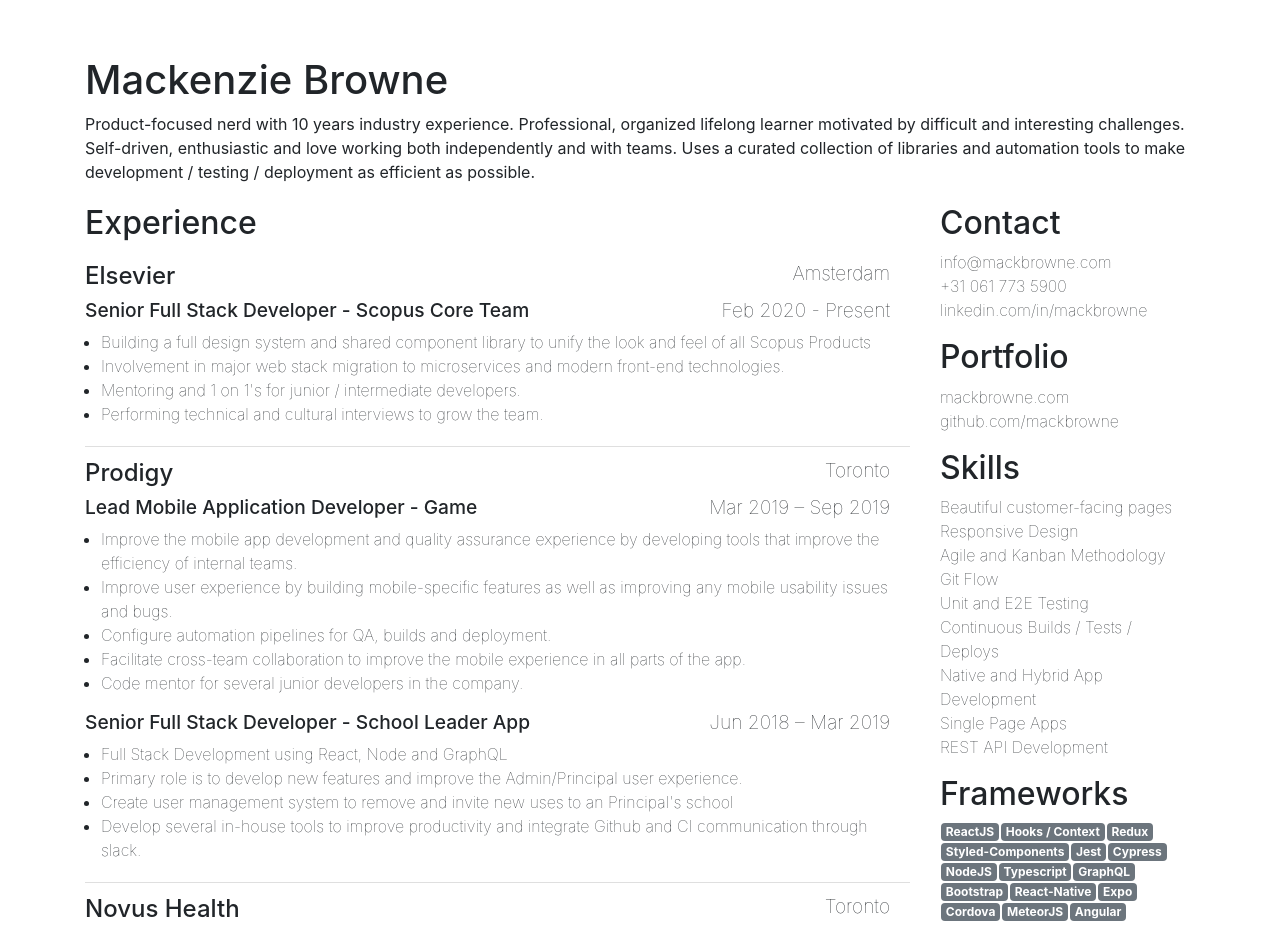
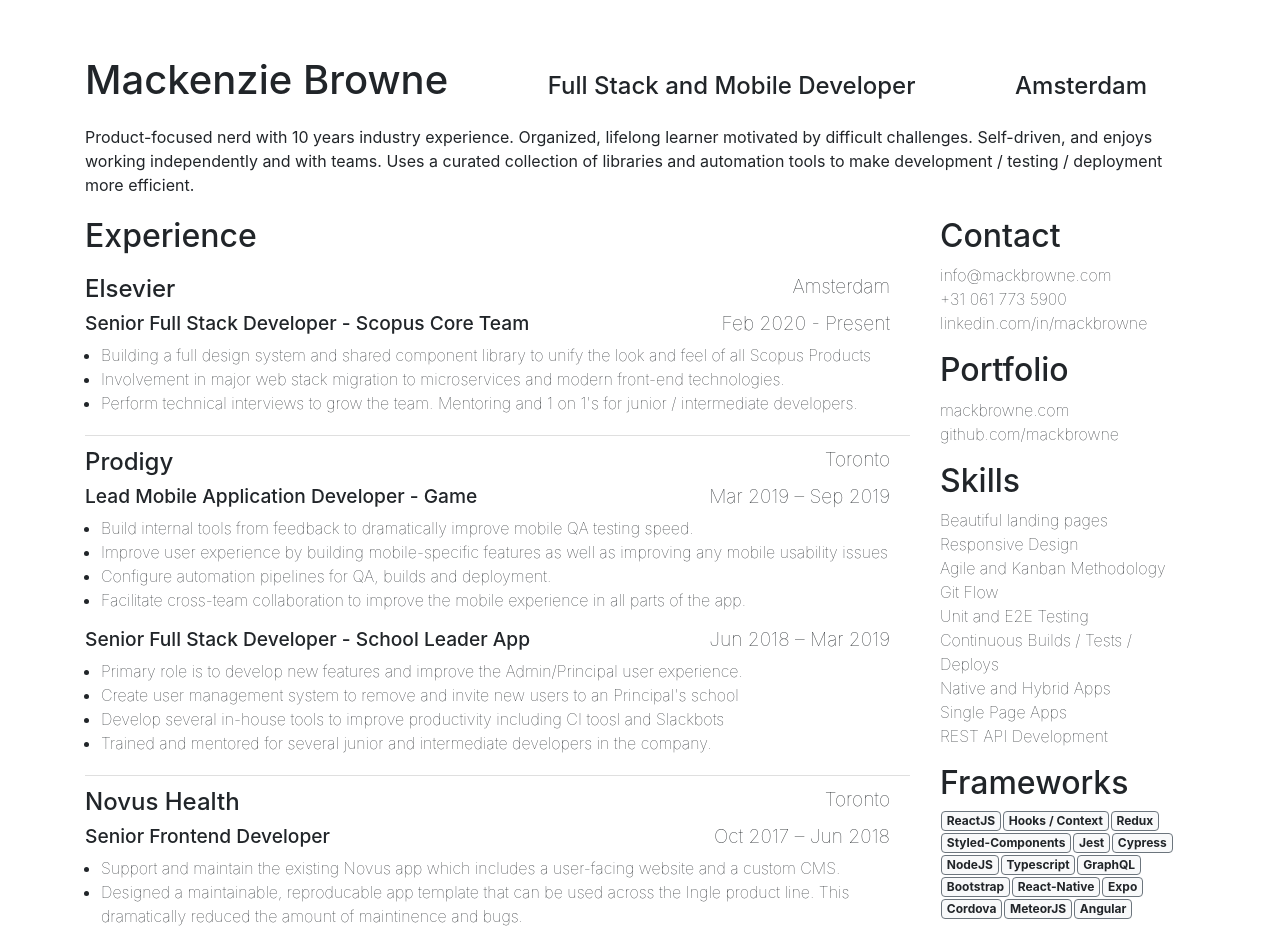
Before and after one commit to mackbrowne/react-bootstrap-webpack-starter, a React (Create React App) app: page / in a window 1280 px wide. Shown: the top 931 px of the page. Built offline with nearby package versions, Linux system fonts and the light colour scheme.

Commit message:
update pills

```diff
--- a/src/App.tsx
+++ b/src/App.tsx
@@ -12,16 +12,21 @@ const PillGroup = styled(ListGroup).attrs({
 
 const Pill = styled(ListGroup.Item).attrs({
   as: Badge,
-  variant: "secondary"
+  variant: "light"
 })`
   margin: 1px;
-  // font-weight: lighter;
-  border-color: #6c757d;
+  border: #6c757d 1px solid;
 `;
 
 const Title = styled.h1.attrs({
   className: "mt-2"
 })``;
+
+const TitleLabel = styled.h2.attrs({
+  className: "my-4"
+})`
+  font-size: 1.5rem;
+`;
 
 const SubTitle = styled.h2.attrs({
   className: "mt-3"
@@ -90,14 +95,24 @@ export default function App() {
     <Container className="pt-5">
       <Row>
         <Col>
-          <Title>Mackenzie Browne</Title>
+          <Row className="d-flex justify-content-between pr-5">
+            <Col as={Title} md="auto">
+              Mackenzie Browne
+            </Col>
+            <Col as={TitleLabel} md="auto">
+              Full Stack and Mobile Developer
+            </Col>
+            <Col as={TitleLabel} md="auto">
+              Amsterdam
+            </Col>
+          </Row>
+
           <Summary>
-            Product-focused nerd with 10 years industry experience.
-            Professional, organized lifelong learner motivated by difficult and
-            interesting challenges. Self-driven, enthusiastic and love working
-            both independently and with teams. Uses a curated collection of
-            libraries and automation tools to make development / testing /
-            deployment as efficient as possible.
+            Product-focused nerd with 10 years industry experience. Organized,
+            lifelong learner motivated by difficult challenges. Self-driven, and
+            enjoys working independently and with teams. Uses a curated
+            collection of libraries and automation tools to make development /
+            testing / deployment more efficient.
           </Summary>
         </Col>
       </Row>
@@ -113,8 +128,7 @@ export default function App() {
                 duties={[
                   "Building a full design system and shared component library to unify the look and feel of all Scopus Products",
                   "Involvement in major web stack migration to microservices and modern front-end technologies.",
-                  "Mentoring and 1 on 1's for junior / intermediate developers.",
-                  "Performing technical and cultural interviews to grow the team."
+                  "Perform technical interviews to grow the team.  Mentoring and 1 on 1's for junior / intermediate developers."
                 ]}
               />
             </Experience>
@@ -124,21 +138,20 @@ export default function App() {
                 title="Lead Mobile Application Developer - Game"
                 time="Mar 2019 – Sep 2019"
                 duties={[
-                  "Improve the mobile app development and quality assurance experience by developing tools that improve the efficiency of internal teams.",
-                  "Improve user experience by building mobile-specific features as well as improving any mobile usability issues and bugs.",
+                  "Build internal tools from feedback to dramatically improve mobile QA testing speed.",
+                  "Improve user experience by building mobile-specific features as well as improving any mobile usability issues",
                   "Configure automation pipelines for QA, builds and deployment.",
-                  "Facilitate cross-team collaboration to improve the mobile experience in all parts of the app.",
-                  "Code mentor for several junior developers in the company."
+                  "Facilitate cross-team collaboration to improve the mobile experience in all parts of the app."
                 ]}
               />
               <Position
                 title="Senior Full Stack Developer - School Leader App"
                 time="Jun 2018 – Mar 2019"
                 duties={[
-                  "Full Stack Development using React, Node and GraphQL",
                   "Primary role is to develop new features and improve the Admin/Principal user experience.",
-                  "Create user management system to remove and invite new uses to an Principal's school",
-                  "Develop several in-house tools to improve productivity and integrate Github and CI communication through slack."
+                  "Create user management system to remove and invite new users to an Principal's school",
+                  "Develop several in-house tools to improve productivity including CI toosl and Slackbots",
+                  "Trained and mentored for several junior and intermediate developers in the company."
                 ]}
               />
             </Experience>
@@ -148,36 +161,21 @@ export default function App() {
                 title="Senior Frontend Developer"
                 time="Oct 2017 – Jun 2018"
                 duties={[
-                  "Support and maintain the existing Novus platform app. Includes a user-facing website and a supporting content management system.",
-                  "Designed and implemented a standardized method to building apps that can be reproduced for projects going forward. This dramatically reduced the amount of bugs and support needed to keep software running long-term.",
+                  "Support and maintain the existing Novus app which includes a user-facing website and a custom CMS.",
+                  "Designed a maintainable, reproducable app template that can be used across the Ingle product line.  This dramatically reduced the amount of maintinence and bugs.",
                   "Create new internal company app with data analytics, multiple sign-in routes and dynamic navigation features.",
-                  "Help develop skills of interns and other employees on the team with pair programming and code reviews on each submission.",
+                  "Train interns and other employees on the team with pair programming and code reviews on each submission.",
                   'Promote extra curricular coding activities like running a team "Advent Of Code" scoreboard.'
                 ]}
               />
             </Experience>
-            {/* <Experience>
-              <Company name="Bonsai" location="Toronto" />
-              <Position
-                title="Development Team Lead"
-                time="Apr 2017 – Sep 2017"
-                duties={[
-                  "Hire and Lead team of 8 developers",
-                  "Build custom e-commerce ios / android hybrid app",
-                  "Build a supporting CMS back-end to support the customer-facing app",
-                  "Setup agile team development practices",
-                  "Setup continuous integration with unit testing",
-                  "Gather and refine specifications and requirements based on technical needs"
-                ]}
-              />
-            </Experience> */}
             <Experience>
               <Company
-                name="Self Employed (9274022 Canada Inc.)"
+                name="Self Incorporated Freelance"
                 location="Canada, USA (On-Site and Remote)"
               />
               <Position
-                title="Freelance Full Stack and Mobile Developer"
+                title="Full Stack and Mobile Development"
                 time="August 2011 – June 2017"
                 duties={[
                   "Full-time contracting including initial pitch meetings all the way through to final product.",
@@ -207,13 +205,13 @@ export default function App() {
           <SideList
             title="Skills"
             list={[
-              "Beautiful customer-facing pages",
+              "Beautiful landing pages",
               "Responsive Design",
               "Agile and Kanban Methodology",
               "Git Flow",
               "Unit and E2E Testing",
               "Continuous Builds / Tests / Deploys",
-              "Native and Hybrid App Development",
+              "Native and Hybrid Apps",
               "Single Page Apps",
               "REST API Development"
             ]}
@@ -259,8 +257,9 @@ export default function App() {
               "VSCode",
               "Jenkins",
               "Vim",
-              "Eslint",
               "Prettier",
+              "lighthouse",
+              "axe",
               "cloc"
             ]}
           />
```
